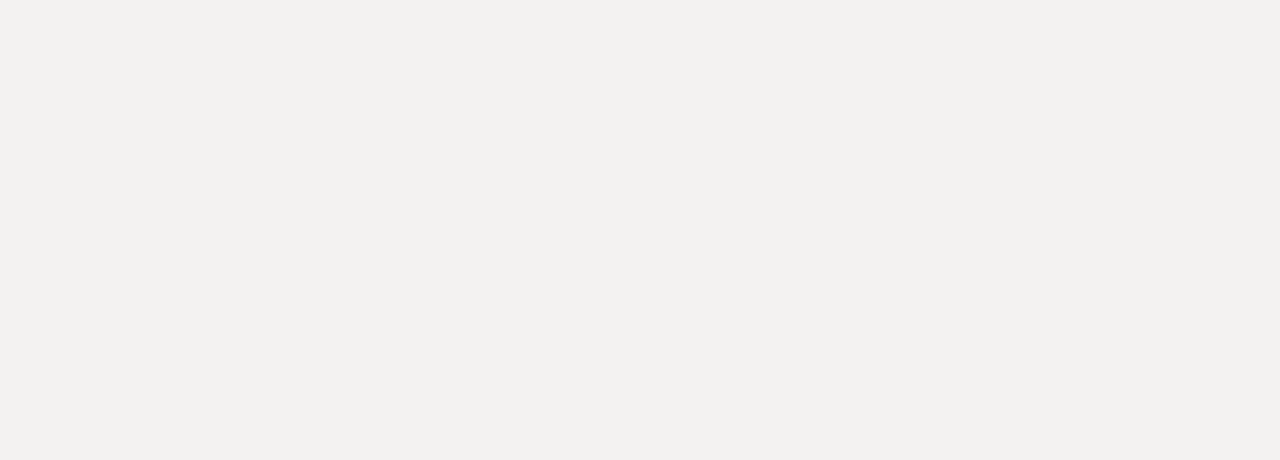
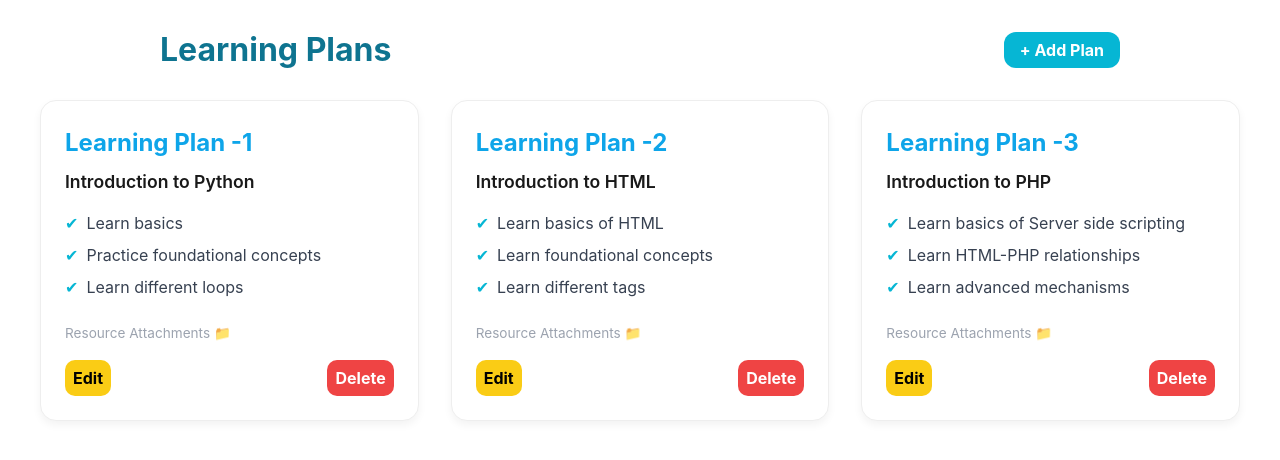
Before and after one commit to Binuka321/Smart--Schooler, a React (Vite) app in the folder Skill-horizon/client/: page /learning-plans in a window 1280 px wide. Before the commit this address had no page. Shown: the top 460 px of the page. Built offline with nearby package versions, Linux system fonts and the light colour scheme.

Commit message:
learning plan management front end created

```diff
--- a/Skill-horizon/client/src/App.jsx
+++ b/Skill-horizon/client/src/App.jsx
@@ -1,6 +1,7 @@
 import Login from './components/Login'
 import Profile from './Pages/Profile'
 import Home from './Pages/Home'
+import LearningPlans from './Pages/LearningPlans'
 import './App.css'
 import { BrowserRouter as Router, Routes, Route } from "react-router-dom";
 
@@ -11,6 +12,7 @@ function App() {
         <Route path="/" element={<Login />} />
         <Route path="/profile" element={<Profile/>}/>
         <Route path="/home" element={<Home/>}/>
+        <Route path="/learning-plans" element={<LearningPlans />} />
       </Routes>
     </Router>
   )
--- /dev/null
+++ b/Skill-horizon/client/src/Pages/LearningPlans.css
@@ -0,0 +1,173 @@
+.learning-container {
+  min-height: 100vh;
+  background-color: #fff;
+  padding: 2rem;
+}
+
+.learning-header {
+  display: flex;
+  justify-content: space-between;
+  align-items: center;
+  max-width: 960px;
+  margin: 0 auto 2rem;
+}
+
+.page-title {
+  font-size: 2rem;
+  font-weight: bold;
+  color: #0e7490;
+}
+
+.add-btn {
+  background-color: #06b6d4;
+  color: white;
+  padding: 0.5rem 1rem;
+  border-radius: 12px;
+  font-weight: bold;
+  border: none;
+  cursor: pointer;
+  transition: background-color 0.2s ease;
+}
+
+.add-btn:hover {
+  background-color: #0891b2;
+}
+
+.plan-form {
+  max-width: 600px;
+  margin: 0 auto 2rem;
+  display: flex;
+  flex-direction: column;
+  gap: 0.75rem;
+}
+
+.plan-form input {
+  padding: 0.5rem;
+  border: 1px solid #ccc;
+  border-radius: 8px;
+}
+
+.primary-btn {
+  background-color: #06b6d4;
+  color: white;
+  padding: 0.5rem 1rem;
+  border: none;
+  border-radius: 10px;
+  cursor: pointer;
+  font-weight: bold;
+}
+
+.primary-btn:hover {
+  background-color: #0891b2;
+}
+
+.secondary-btn {
+  background-color: #f3f4f6;
+  color: #333;
+  padding: 0.5rem 1rem;
+  border: none;
+  border-radius: 10px;
+  cursor: pointer;
+}
+
+.form-buttons {
+  display: flex;
+  gap: 1rem;
+  margin-top: 0.5rem;
+}
+
+.plans-grid {
+  display: grid;
+  grid-template-columns: repeat(auto-fit, minmax(280px, 1fr));
+  gap: 2rem;
+  max-width: 1200px;
+  margin: 0 auto;
+}
+
+.plan-card {
+  background-color: white;
+  border: 1px solid #eee;
+  border-radius: 1rem;
+  padding: 1.5rem;
+  box-shadow: 0 4px 8px rgba(0,0,0,0.05);
+  display: flex;
+  flex-direction: column;
+  justify-content: space-between;
+  transition: transform 0.2s ease;
+}
+
+.plan-card:hover {
+  transform: translateY(-5px);
+}
+
+.plan-title {
+  font-size: 1.5rem;
+  font-weight: bold;
+  color: #0ea5e9;
+  margin-bottom: 0.5rem;
+}
+
+.plan-subtitle {
+  font-size: 1.1rem;
+  font-weight: 600;
+  margin-bottom: 1rem;
+}
+
+.plan-items {
+  list-style: none;
+  padding-left: 0;
+}
+
+.plan-items li {
+  display: flex;
+  align-items: center;
+  color: #374151;
+  margin-bottom: 0.5rem;
+}
+
+.checkmark {
+  color: #06b6d4;
+  margin-right: 0.5rem;
+}
+
+.attachments {
+  font-size: 0.85rem;
+  color: #9ca3af;
+  margin-top: 1rem;
+  display: flex;
+  align-items: center;
+  gap: 0.25rem;
+}
+
+.card-buttons {
+  display: flex;
+  justify-content: space-between;
+  margin-top: 1rem;
+}
+
+.edit-btn {
+  background-color: #facc15;
+  padding: 0.5rem;
+  border-radius: 10px;
+  font-weight: bold;
+  border: none;
+  cursor: pointer;
+}
+
+.edit-btn:hover {
+  background-color: #eab308;
+}
+
+.delete-btn {
+  background-color: #ef4444;
+  color: white;
+  padding: 0.5rem;
+  border-radius: 10px;
+  font-weight: bold;
+  border: none;
+  cursor: pointer;
+}
+
+.delete-btn:hover {
+  background-color: #dc2626;
+}
--- /dev/null
+++ b/Skill-horizon/client/src/Pages/LearningPlans.jsx
@@ -0,0 +1,132 @@
+import React, { useState } from 'react';
+import './LearningPlans.css';
+
+const initialPlans = [
+  {
+    title: "Learning Plan -1",
+    subtitle: "Introduction to Python",
+    items: ["Learn basics", "Practice foundational concepts", "Learn different loops"]
+  },
+  {
+    title: "Learning Plan -2",
+    subtitle: "Introduction to HTML",
+    items: ["Learn basics of HTML", "Learn foundational concepts", "Learn different tags"]
+  },
+  {
+    title: "Learning Plan -3",
+    subtitle: "Introduction to PHP",
+    items: ["Learn basics of Server side scripting", "Learn HTML-PHP relationships", "Learn advanced mechanisms"]
+  }
+];
+
+const LearningPlans = () => {
+  const [plans, setPlans] = useState(initialPlans);
+  const [form, setForm] = useState({ title: '', subtitle: '', items: [''] });
+  const [isEditing, setIsEditing] = useState(false);
+  const [editIndex, setEditIndex] = useState(null);
+  const [showForm, setShowForm] = useState(false);
+
+  const handleChange = (e, idx) => {
+    const newItems = [...form.items];
+    newItems[idx] = e.target.value;
+    setForm({ ...form, items: newItems });
+  };
+
+  const addItemField = () => {
+    setForm({ ...form, items: [...form.items, ''] });
+  };
+
+  const handleSubmit = () => {
+    if (isEditing) {
+      const updatedPlans = [...plans];
+      updatedPlans[editIndex] = form;
+      setPlans(updatedPlans);
+      setIsEditing(false);
+    } else {
+      setPlans([...plans, form]);
+    }
+    setForm({ title: '', subtitle: '', items: [''] });
+    setShowForm(false);
+  };
+
+  const handleEdit = (index) => {
+    setForm(plans[index]);
+    setEditIndex(index);
+    setIsEditing(true);
+    setShowForm(true);
+  };
+
+  const handleDelete = (index) => {
+    const updatedPlans = plans.filter((_, i) => i !== index);
+    setPlans(updatedPlans);
+  };
+
+  return (
+    <div className="learning-container">
+      <div className="learning-header">
+        <h1 className="page-title">Learning Plans</h1>
+        <button className="add-btn" onClick={() => {
+          setShowForm(true);
+          setForm({ title: '', subtitle: '', items: [''] });
+          setIsEditing(false);
+        }}>
+          + Add Plan
+        </button>
+      </div>
+
+      {showForm && (
+        <div className="plan-form">
+          <input
+            type="text"
+            placeholder="Title"
+            value={form.title}
+            onChange={(e) => setForm({ ...form, title: e.target.value })}
+          />
+          <input
+            type="text"
+            placeholder="Subtitle"
+            value={form.subtitle}
+            onChange={(e) => setForm({ ...form, subtitle: e.target.value })}
+          />
+          {form.items.map((item, idx) => (
+            <input
+              key={idx}
+              type="text"
+              placeholder={`Item ${idx + 1}`}
+              value={item}
+              onChange={(e) => handleChange(e, idx)}
+            />
+          ))}
+          <button className="secondary-btn" onClick={addItemField}>+ Add Item</button>
+          <div className="form-buttons">
+            <button className="primary-btn" onClick={handleSubmit}>{isEditing ? 'Update' : 'Create'} Plan</button>
+            <button className="secondary-btn" onClick={() => setShowForm(false)}>Cancel</button>
+          </div>
+        </div>
+      )}
+
+      <div className="plans-grid">
+        {plans.map((plan, index) => (
+          <div key={index} className="plan-card">
+            <h2 className="plan-title">{plan.title}</h2>
+            <h3 className="plan-subtitle">{plan.subtitle}</h3>
+            <ul className="plan-items">
+              {plan.items.map((item, i) => (
+                <li key={i}><span className="checkmark">✔</span> {item}</li>
+              ))}
+            </ul>
+            <div className="attachments">Resource Attachments 📁</div>
+            <div className="card-buttons">
+              <button className="edit-btn" onClick={() => handleEdit(index)}>Edit</button>
+              <button className="delete-btn" onClick={() => handleDelete(index)}>Delete</button>
+            </div>
+          </div>
+        ))}
+      </div>
+
+
+    </div>
+  );
+};
+
+export default LearningPlans;
--- a/Skill-horizon/client/src/Pages/Profile.jsx
+++ b/Skill-horizon/client/src/Pages/Profile.jsx
@@ -1,6 +1,6 @@
 import React, { useEffect, useState } from "react";
 import axios from "axios";
-import { getUserId, getUserRole, getToken, logout } from "../util/auth";
+import { getUserId, getUserRole, getToken } from "../util/auth";
 import "./Profile.css";
 import CreatePostModal from '../components/CreatePostModal';
 import Swal from 'sweetalert2';
@@ -370,7 +370,7 @@ const Profile = () => {
             <div className="profile-actions">
               <button className="primary-button" onClick={() => setIsPostModalOpen(true)}>POST</button>
               <button className="secondary-button" onClick={() => navigate('/home')}>Home</button>
-              <button className="secondary-button" onClick={() => navigate('/learning-plan')}>Learning Plan</button>
+              <button className="secondary-button" onClick={() => navigate('/learning-plans')}>Learning Plan</button>
               <button className="secondary-button">More</button>
             </div>
           </div>
```
